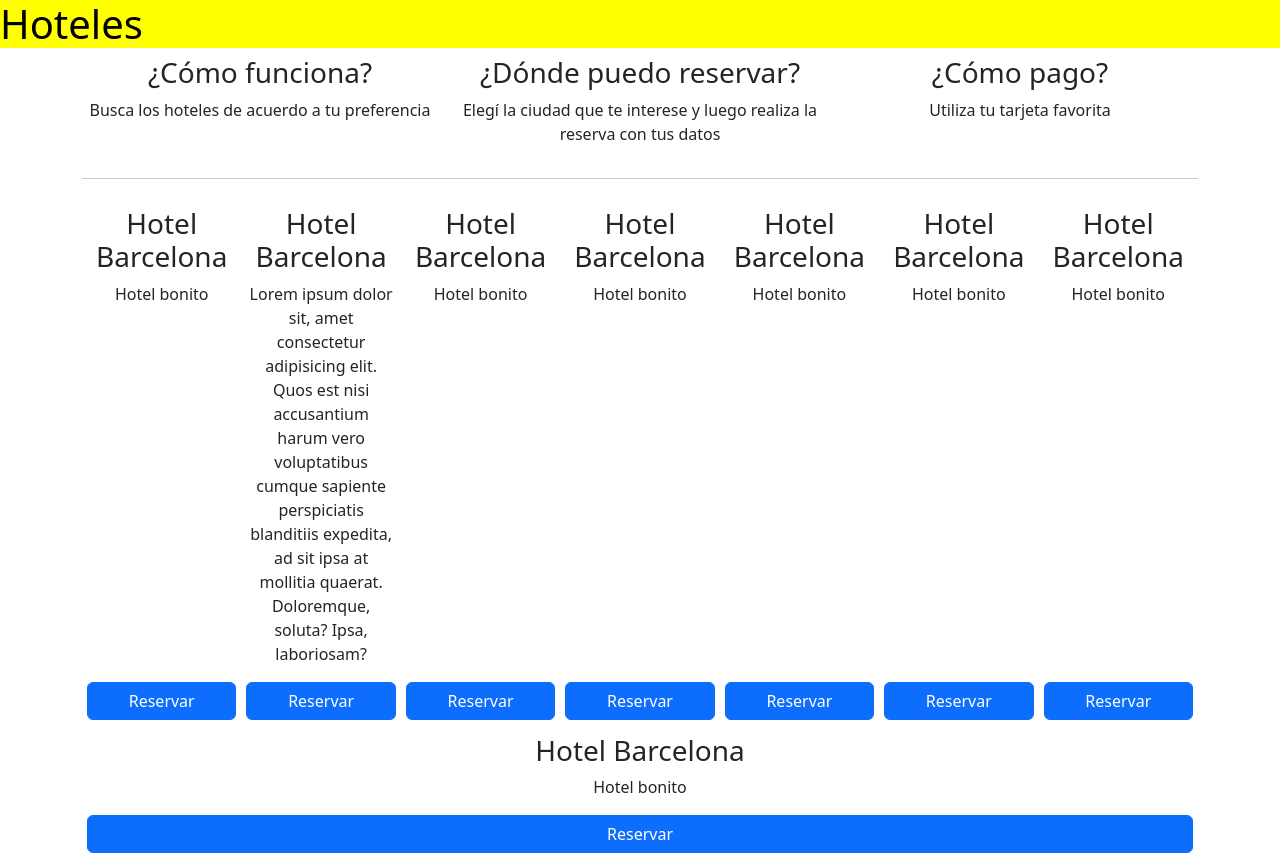
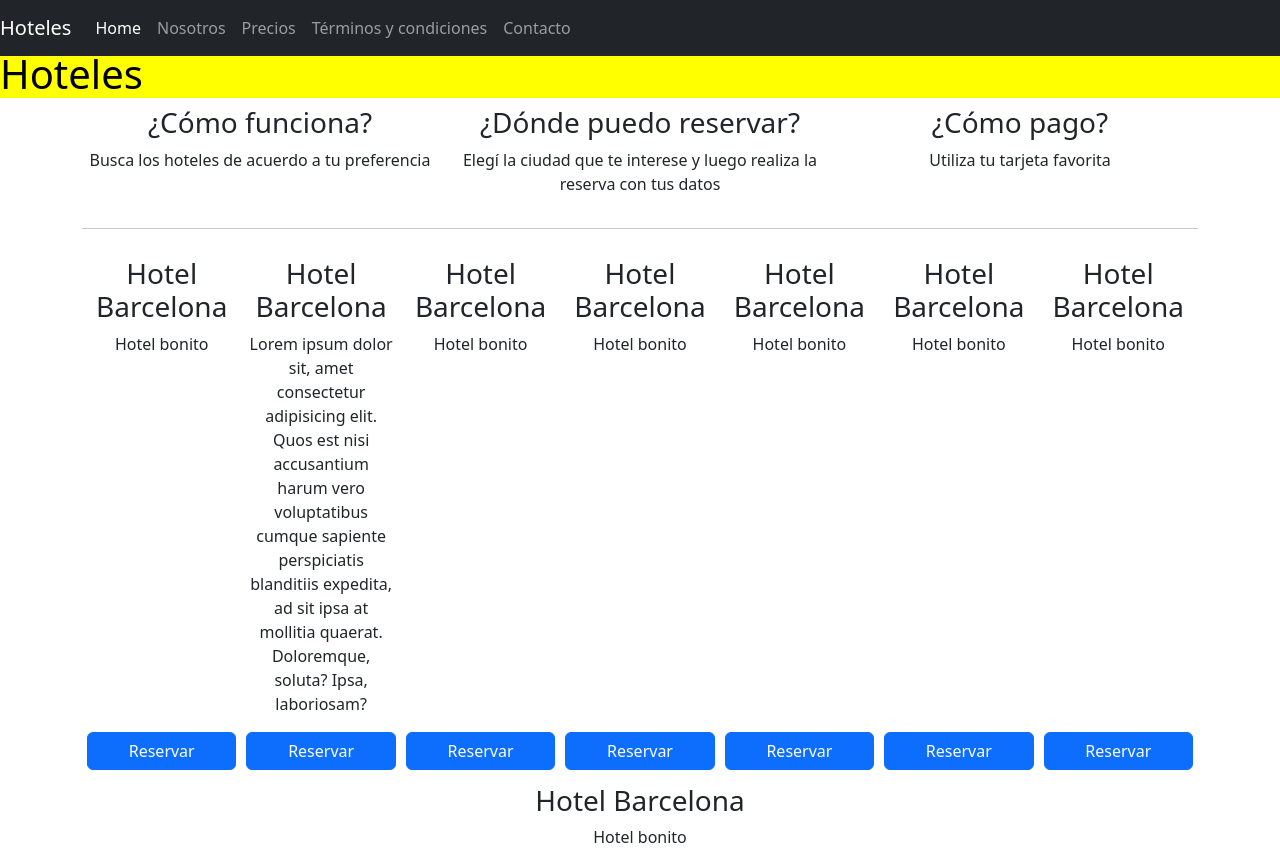
Before and after one commit to smorenom24/guia-hoteles, a website: page index.html in a window 1280 px wide. Shown: the top 856 px of the page. Drawn offline with nearby package versions, Linux system fonts and the light colour scheme.

Commit message:
barra de navegación agregada

```diff
--- a/css/main.css
+++ b/css/main.css
@@ -1,6 +1,7 @@
 .jumbotron{
     background-color: yellow;
     color:black;
+    margin-top: 50px;
 }
 
 footer{
--- a/index.html
+++ b/index.html
@@ -13,6 +13,33 @@
   </head>
   <link href="css/main.css" rel="stylesheet" />
   <body>
+    <nav class="navbar navbar-expand-md navbar-dark bg-dark fixed-top">
+        <a href="#" class="navbar-brand">Hoteles</a>
+
+        <button class="navbar-toggler" type="button" data-bs-toggle="collapse" data-bs-target="#navbarSupportedContent" aria-controls="navbarSupportedContent" aria-expanded="false" aria-label="Toggle navigation">
+            <span class="navbar-toggler-icon"></span>
+        </button>
+
+        <div class="collapse navbar-collapse" id="navbarSupportedContent">
+            <ul class="navbar-nav me-auto">
+                <li class="nav-item">
+                    <a href="#" class="nav-link active">Home</a>
+                </li>
+                <li class="nav-item">
+                    <a href="#" class="nav-link">Nosotros</a>
+                </li>
+                <li class="nav-item">
+                    <a href="#" class="nav-link">Precios</a>
+                </li>
+                <li class="nav-item">
+                    <a href="#" class="nav-link">Términos y condiciones</a>
+                </li>
+                <li class="nav-item">
+                    <a href="#" class="nav-link">Contacto</a>
+                </li>
+            </ul>
+        </div>
+    </nav>
     <div class="jumbotron">
       <h1>Hoteles</h1>
     </div>
@@ -138,10 +165,6 @@
         </div>
 
     </footer>
-    <script
-      src="https://cdn.jsdelivr.net/npm/bootstrap@5.3.3/dist/js/bootstrap.bundle.min.js"
-      integrity="sha384-YvpcrYf0tY3lHB60NNkmXc5s9fDVZLESaAA55NDzOxhy9GkcIdslK1eN7N6jIeHz"
-      crossorigin="anonymous"
-    ></script>
+    <script src="node_modules/bootstrap/dist/js/bootstrap.min.js"></script>
   </body>
 </html>
```
